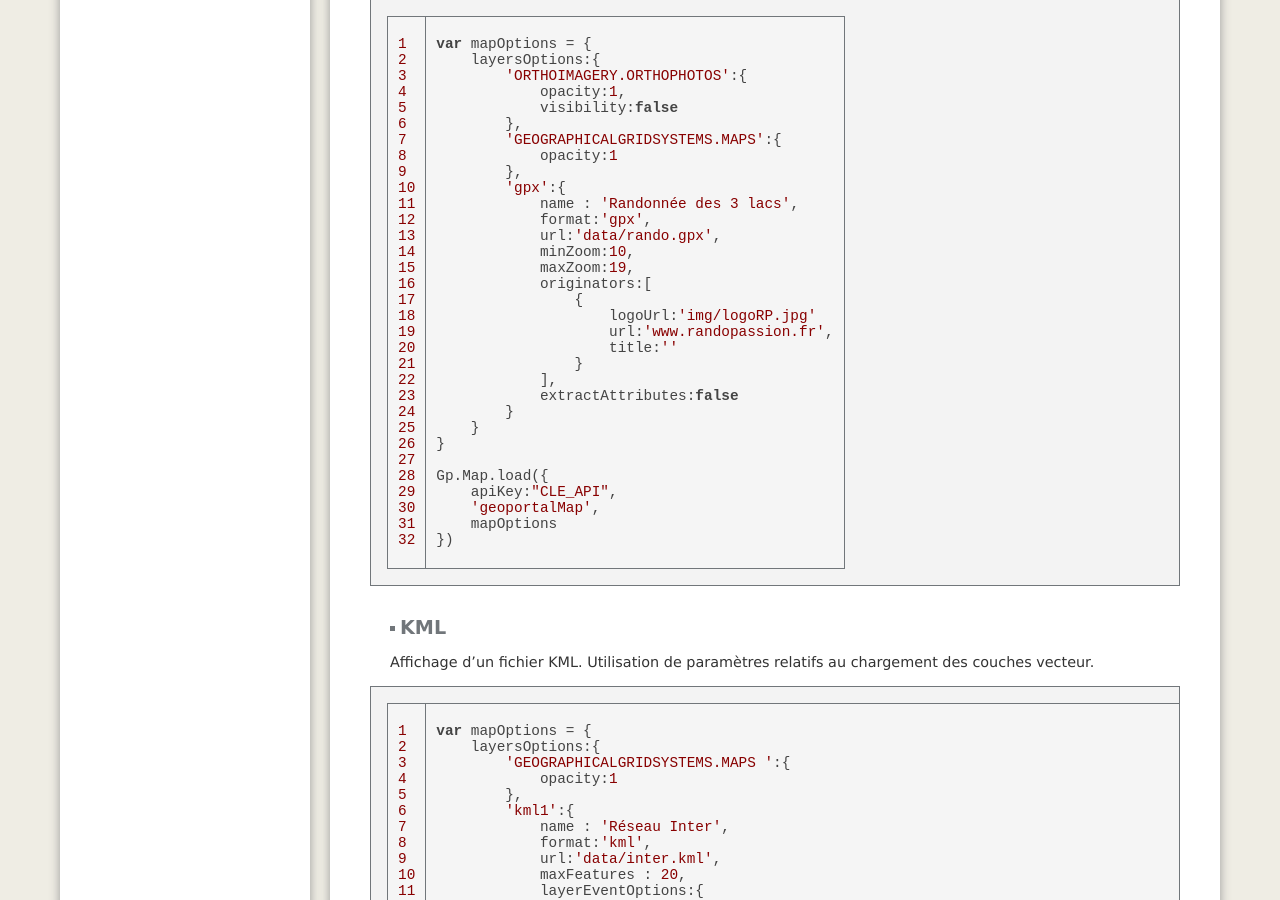
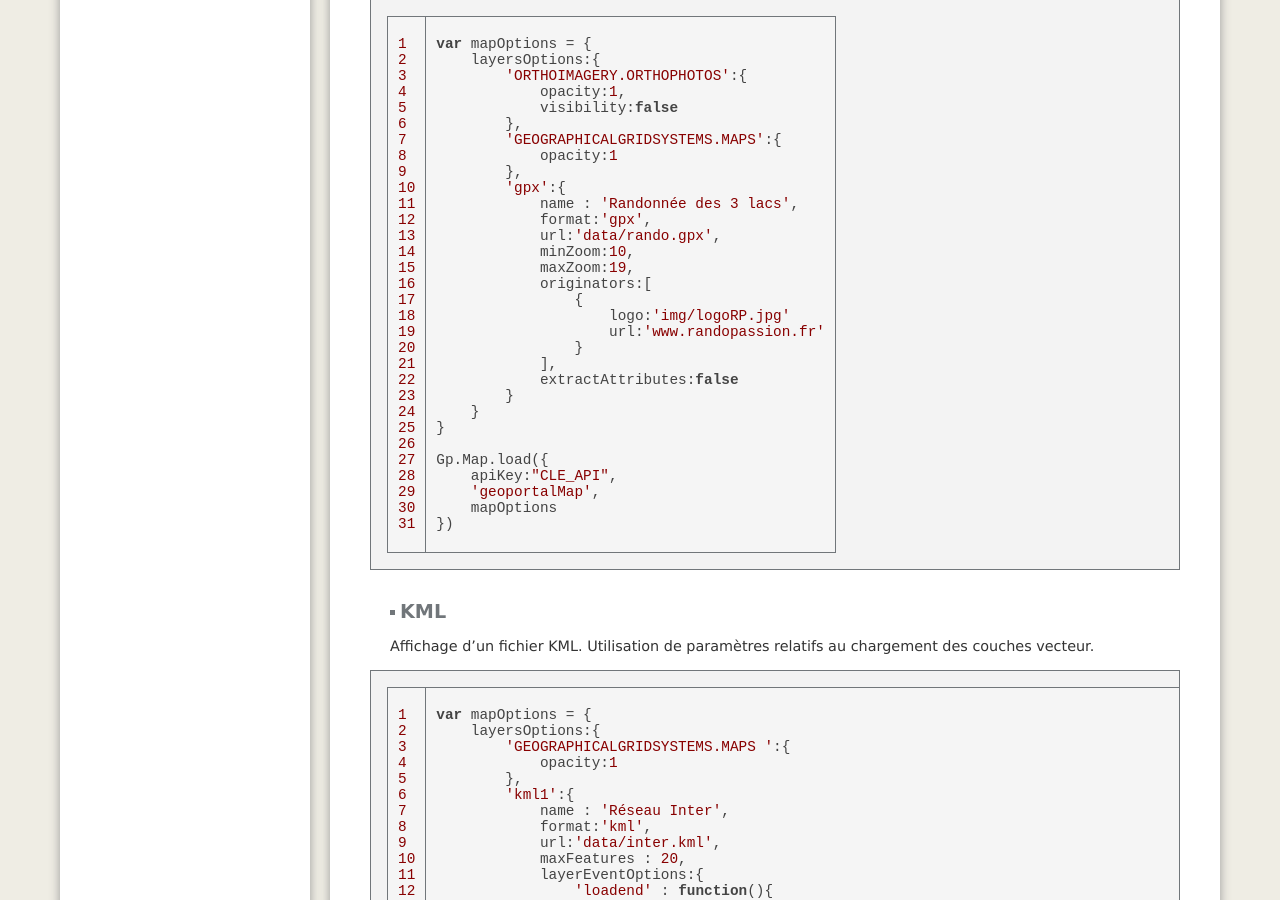
Before and after one commit to IGNF/evolution-apigeoportail, a Jekyll site: the page built from sdk/dd_initialisation-carte-exemples.md, in a window 1280 px wide and 900 px high, scrolled down 3317 px. Built offline with Jekyll 4.4.1, drawn with Linux system fonts in a browser that asks for light colours; nearby versions of some CDN libraries; some web fonts are replaced.

Commit message:
sdk : exemple originator

```diff
--- a/sdk/dd_initialisation-carte-exemples.md
+++ b/sdk/dd_initialisation-carte-exemples.md
@@ -182,9 +182,8 @@ var mapOptions = {
             maxZoom:19,
             originators:[
                 {
-                    logoUrl:'img/logoRP.jpg'
-                    url:'www.randopassion.fr',
-                    title:''
+                    logo:'img/logoRP.jpg'
+                    url:'www.randopassion.fr'
                 }
             ],
             extractAttributes:false
```
